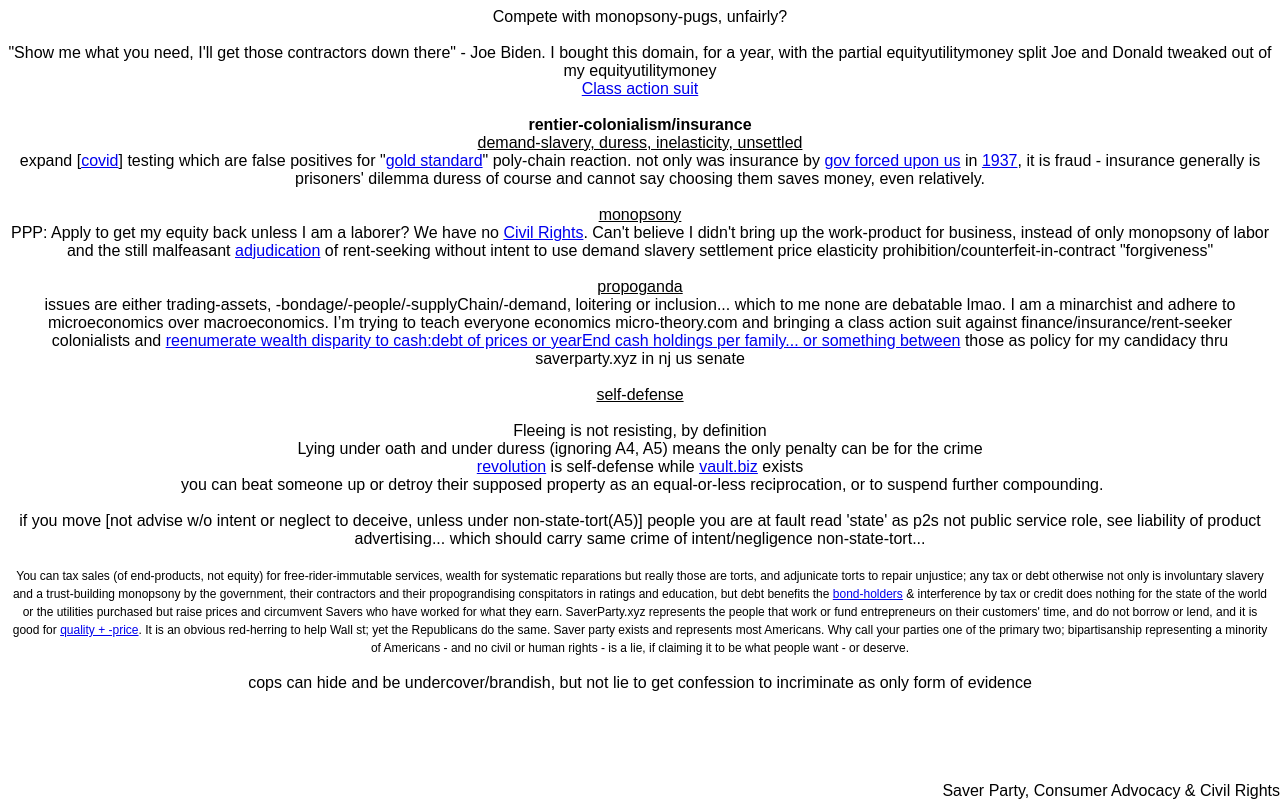
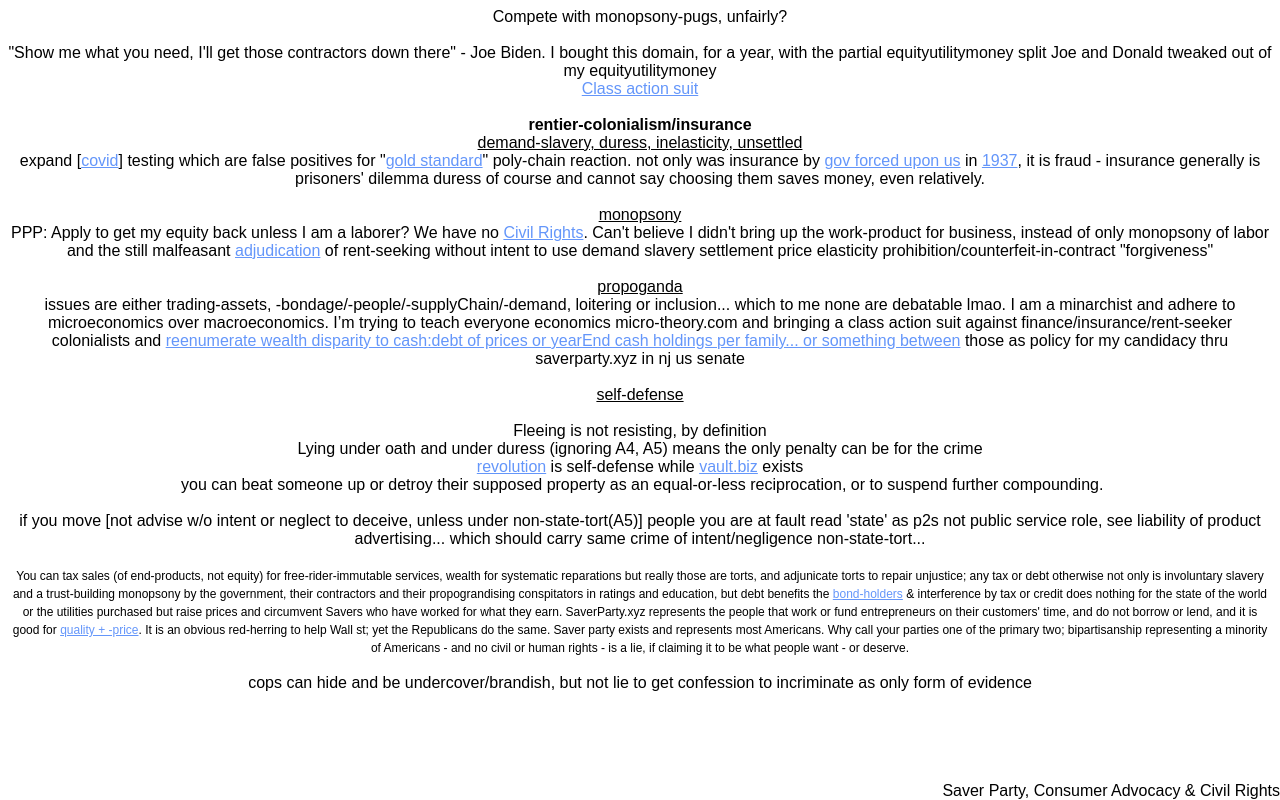
Before and after one commit to NickCarducci/BillBidenOrg, a React (Create React App) app: page / in a window 1280 px wide. Built offline with nearby package versions, Linux system fonts and the light colour scheme.

Commit message:
Update styles.css

```diff
--- a/src/styles.css
+++ b/src/styles.css
@@ -2,3 +2,7 @@
   font-family: sans-serif;
   text-align: center;
 }
+
+a {
+  color: rgb(100, 150, 250);
+}
```
